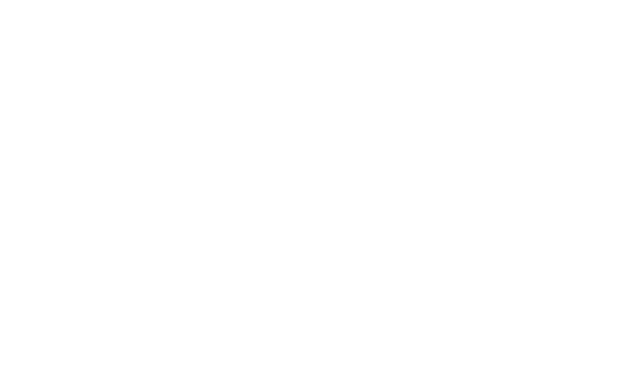
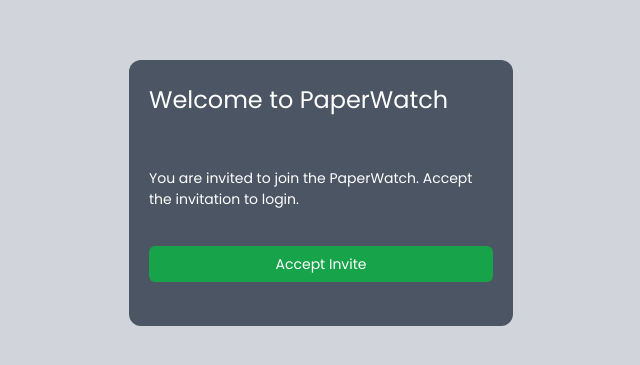
Before and after one commit to Fahad-Bin-Mahbub/Project_350_Frontend, a React (Vite) app: page /invitationAccept in a window 1280 px wide. Before the commit this address had no page. Shown: the part 207-572 px from the top of the page, without its empty margins (319-959 px from the left). Built offline with nearby package versions, Linux system fonts and the light colour scheme.

Commit message:
invitation accept page added

```diff
--- a/src/App.jsx
+++ b/src/App.jsx
@@ -4,6 +4,7 @@
 import { TaskCardProvider } from "./context/TaskCardProvider";
 import AdminDashboard from "./pages/Admin/AdminDashboard";
 import DashboardPage from "./pages/DashboardPage";
+import InvitationAcceptPage from "./pages/InvitationAcceptPage";
 import LoginPage from "./pages/LoginPage";
 
 function App() {
@@ -12,6 +13,7 @@
 			<Routes>
 				<Route path="/" element={<LoginPage />} />
 				<Route path="/admin/dashboard" element={<AdminDashboard />} />
+				<Route path="/invitationAccept" element={<InvitationAcceptPage />} />
 				<Route
 					path="/dashboard"
 					element={
--- /dev/null
+++ b/src/pages/InvitationAcceptPage.jsx
@@ -0,0 +1,40 @@
+import EyeIcon from "@rsuite/icons/legacy/Eye";
+import EyeSlashIcon from "@rsuite/icons/legacy/EyeSlash";
+import axios from "axios";
+import { useState } from "react";
+import { useNavigate } from "react-router-dom";
+import { toast } from "react-toastify";
+import { Button, Input, InputGroup } from "rsuite";
+
+// TODO: place the card center of the page
+const InvitationAcceptPage = () => {
+	const baseUrl = "https://examtrack.up.railway.app";
+
+	const doAcceptInvitation = async () => {};
+
+	return (
+		<div className="h-screen bg-gray-300 flex items-center justify-center ">
+			<div className="mx-auto max-w-sm w-1/2 bg-gray-600 px-5 py-6 rounded-xl">
+				<div className="pb-8">
+					<div className="text-2xl text-white">Welcome to PaperWatch</div>
+				</div>
+				<div className="grid gap-4 py-5">
+					<p className="text-white pb-5">
+						You are invited to join the PaperWatch. Accept the invitation to
+						login.
+					</p>
+					<Button
+						color="green"
+						appearance="primary"
+						className="w-full text-white bg-green-600"
+						onClick={doAcceptInvitation}
+					>
+						Accept Invite
+					</Button>
+				</div>
+			</div>
+		</div>
+	);
+};
+
+export default InvitationAcceptPage;
```
Lines whose indentation alone changed are shown as unchanged.
